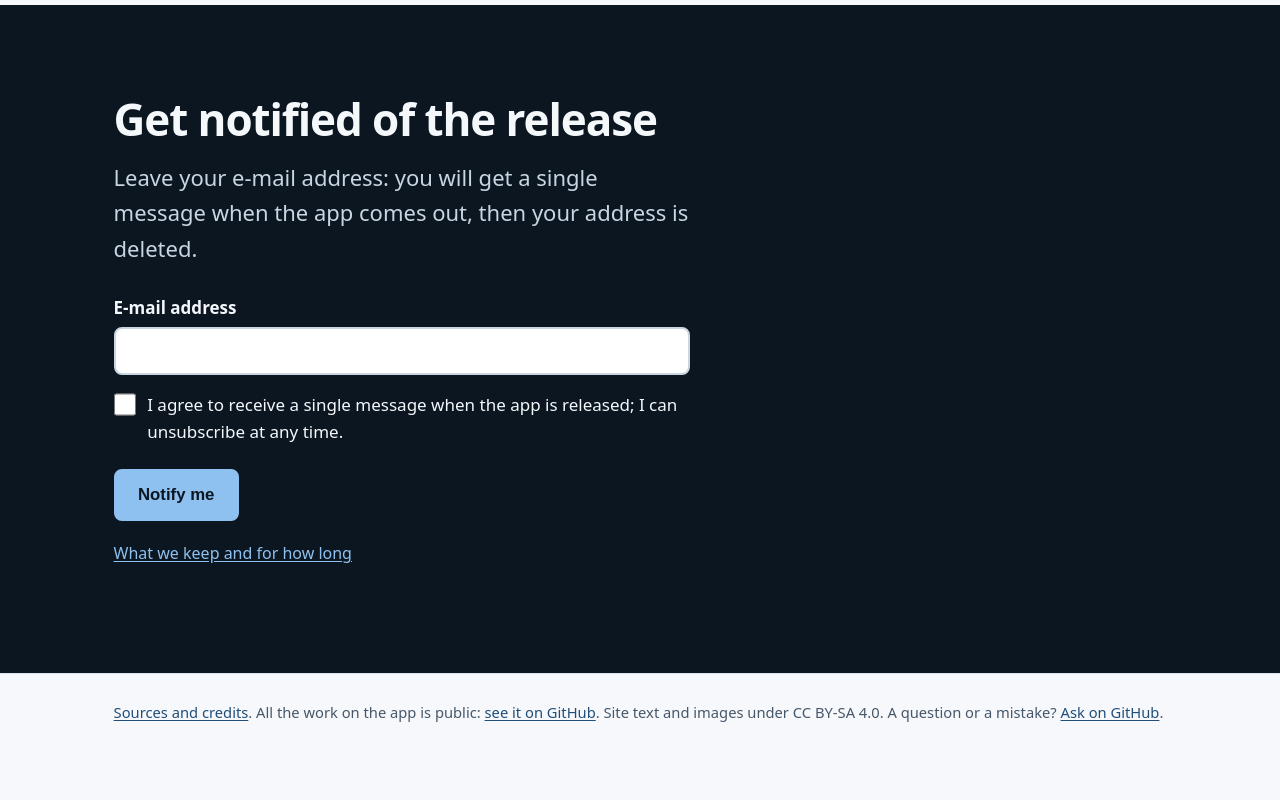
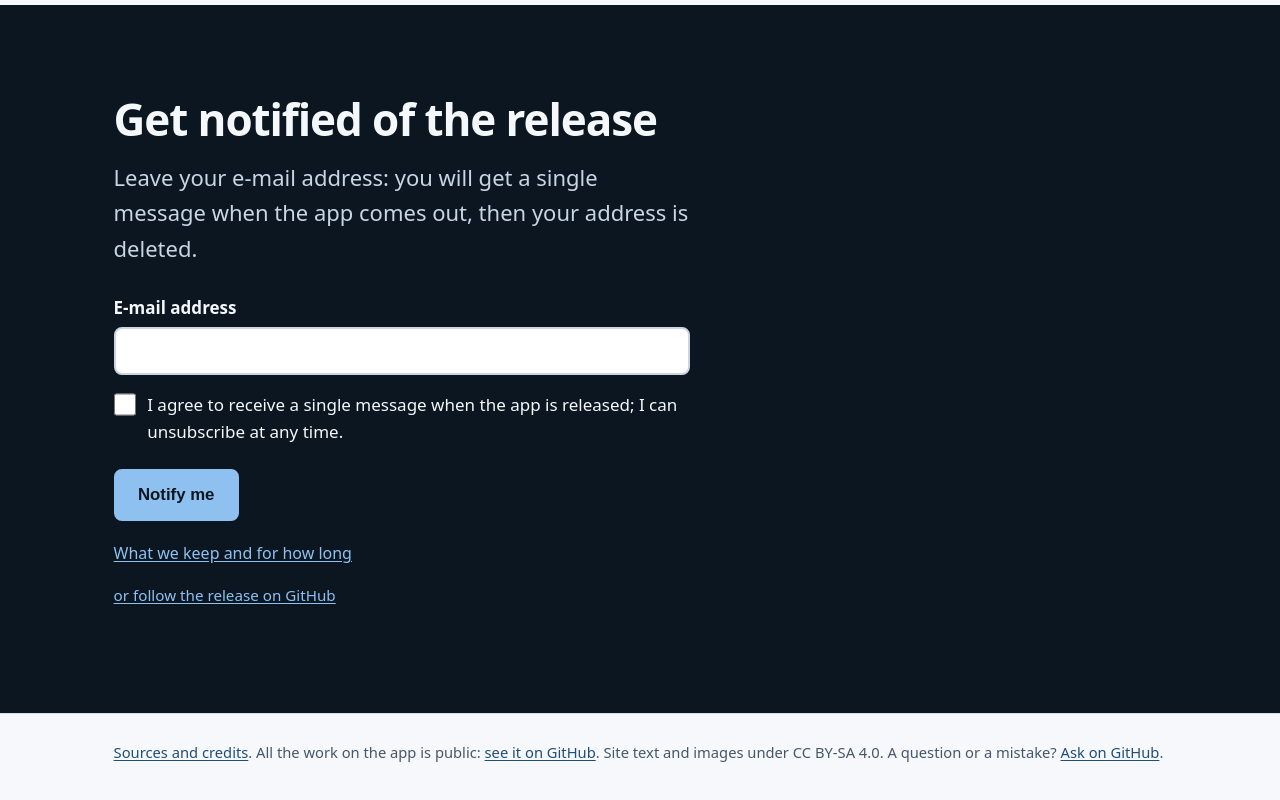
Before and after one commit to tracesblanches/tracesblanches.github.io, an Astro site: page / in a window 1280 px wide. Shown: the part 5635-6435 px from the top of the page. Before the commit the page ends 6402 px from the top, so only its background shows below. Built offline with nearby package versions, Linux system fonts and the light colour scheme; Astro itself is replaced by a stand-in of ours.

Commit message:
Site : lien vers le ticket de sortie sous le formulaire, publication sur gh-pages sans GitHub Actions
- RELEASE_ISSUE : ticket épinglé tracesblanches/tracesblanches#1 « Sortie de l'app ».
- Sous le formulaire « Être prévenu », lien discret « ou suivez la sortie sur GitHub ».
- Flux .github/workflows/pages.yml retiré : vérifications en local (scripts/check.sh),
  dist/ publié sur la branche gh-pages.

```diff
--- a/src/components/Notify.astro
+++ b/src/components/Notify.astro
@@ -6,7 +6,7 @@
 // astro.config.mjs) for the anti-robot check: it stays hidden without it, and a <noscript> says so.
 import type { Lang } from '../i18n';
 import { pagePath } from '../i18n';
-import { UI } from '../i18n/ui';
+import { UI, RELEASE_ISSUE } from '../i18n/ui';
 import { NOTIFY } from '../data/notify';
 import code from '../scripts/notify.js?raw';
 
@@ -42,5 +42,6 @@ const messages = JSON.stringify(f.messages);
 </form>
 <noscript><p class="notify-noscript">{f.noscript}</p></noscript>
 <p class="notify-privacy"><a href={`${pagePath('privacy', lang)}#${f.privacyAnchor}`}>{f.privacy}</a></p>
+<p class="notify-github"><a href={RELEASE_ISSUE} rel="noopener">{f.github}</a></p>
 <script is:inline set:html={code.trim()} />
 </section>
--- a/src/i18n/ui.ts
+++ b/src/i18n/ui.ts
@@ -24,6 +24,8 @@ type UI = {
     honeypot: string;
     noscript: string;
     privacy: string;
+    /** Discreet link under the form to the release issue on GitHub ([`RELEASE_ISSUE`]). */
+    github: string;
     /** Anchor of the release-list section of the privacy page. */
     privacyAnchor: string;
     /** Messages of src/scripts/notify.js, by server error code. */
@@ -50,6 +52,7 @@ export const UI: Record<Lang, UI> = {
       honeypot: 'Leave this field empty',
       noscript: 'This form needs JavaScript for its anti-robot check.',
       privacy: 'What we keep and for how long',
+      github: 'or follow the release on GitHub',
       privacyAnchor: 'release',
       messages: {
         email: 'Enter a valid e-mail address, such as name@example.org.',
@@ -88,6 +91,7 @@ export const UI: Record<Lang, UI> = {
       honeypot: 'Laissez ce champ vide',
       noscript: 'Ce formulaire a besoin de JavaScript pour sa vérification anti-robot.',
       privacy: 'Ce que nous gardons et combien de temps',
+      github: 'ou suivez la sortie sur GitHub',
       privacyAnchor: 'sortie',
       messages: {
         email: 'Saisissez une adresse e-mail valide, par exemple nom@exemple.fr.',
@@ -112,5 +116,7 @@ export const UI: Record<Lang, UI> = {
 };
 
 export const ISSUES = 'https://github.com/tracesblanches/tracesblanches/issues';
+/** The pinned release issue of the public repository: subscribing to it is the other way to be notified. */
+export const RELEASE_ISSUE = 'https://github.com/tracesblanches/tracesblanches/issues/1';
 /** The release form, at the bottom of every page but the 404 (src/components/Notify.astro). */
 export const NOTIFY_ANCHOR = '#notify';
--- a/src/styles/global.css
+++ b/src/styles/global.css
@@ -249,6 +249,7 @@ h2.big { font-size: var(--fs-h2-big); line-height: 1.12; letter-spacing: -.025em
 .final p.notify-status.error { color: #ffb48a; }
 .final p.notify-status.done { color: #a9e6bd; }
 .final p.notify-privacy, .final p.notify-noscript { font-size: 1rem; margin-top: 1.25rem; }
+.final p.notify-github { font-size: .95rem; margin-top: .5rem; }
 .notify-hp { position: absolute; left: -10000px; width: 1px; height: 1px; overflow: hidden; }
 @media (min-width: 48rem) {
   .scene { grid-template-columns: minmax(0, 1fr) minmax(0, 1.45fr); gap: 2.5rem; }
```
Also changed, not shown: .github/workflows/pages.yml (deleted), README.md, 1 other file.
